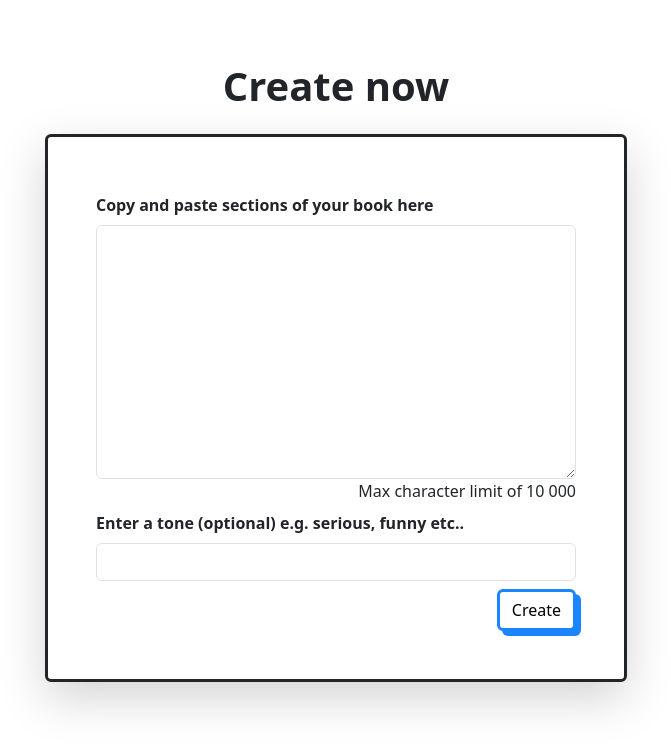
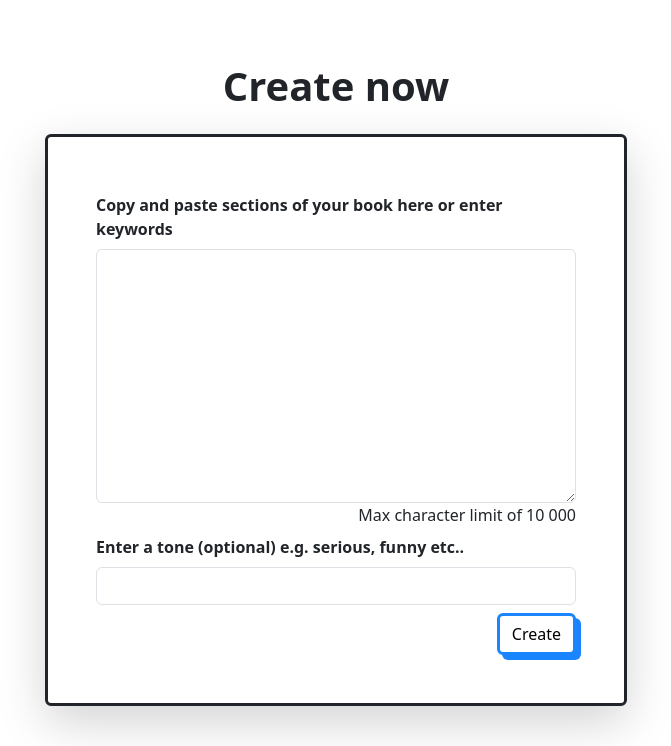
Before and after one commit to Coder-dot-com/newspaper_headline_creator, a Django app: page / in a window 1280 px wide. Shown: the part 397-1143 px from the top of the page, without its empty margins (304-975 px from the left). Run offline with Django 4.2, Linux system fonts and the light colour scheme; data comes from the database, SQL or seed files in the repository; parts of the project's set-up code (start-up, migrations or seed data) failed here and were passed over; some libraries are stand-ins or nearby versions.

Commit message:
Update books page

```diff
--- a/src/ai/templates/includes/create_headline_form.html
+++ b/src/ai/templates/includes/create_headline_form.html
@@ -6,7 +6,7 @@ hx-swap="outerHTML"
 hx-trigger="bs-send"
 >
     <div class="my-2">
-      <label for="validationCustom01" class=" fw-bold form-label">Copy and paste sections of your book here</label>
+      <label for="validationCustom01" class=" fw-bold form-label">Copy and paste sections of your book here or enter keywords</label>
       <textarea type="text" max-length="10000" rows="10" name="article" class="form-control" id="validationCustom01"  required></textarea>
       <div class="float-right text-small text-end">Max character limit of 10 000</div>
       <div class="valid-feedback">
```
